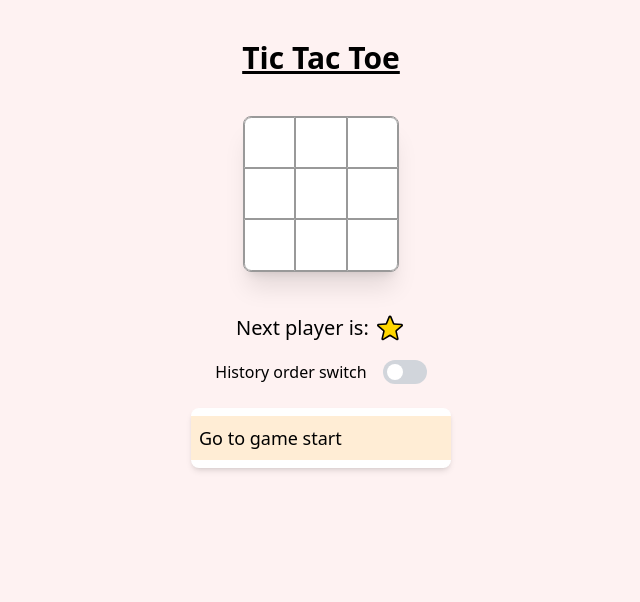
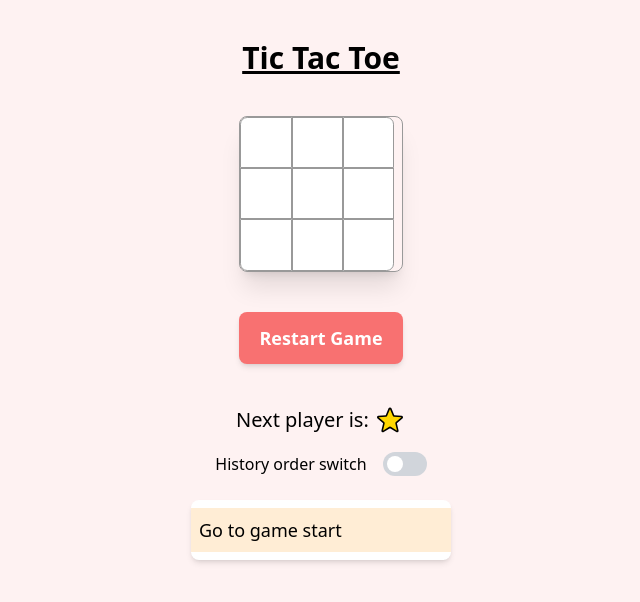
Before and after one commit to pa4080/react-tic-tac-toe, a React (Vite) app: page / in a window 1280 px wide. Shown: the top 602 px of the page, without its empty margins (319-959 px from the left). Built offline with nearby package versions, Linux system fonts and the light colour scheme.

Commit message:
Implement Restart Game Button

```diff
--- a/src/GameTicTacToe.jsx
+++ b/src/GameTicTacToe.jsx
@@ -1,4 +1,3 @@
-import { Switch } from "@headlessui/react";
 import React from "react";
 import Board from "./components/Board";
 import PlayerHeart from "./components/PlayerHeart";
@@ -25,7 +24,8 @@ class GameTicTacToe extends React.Component {
         }
       ],
       stepNumber: 0,
-      reverseHistDisplay: false
+      reverseHistDisplay: false,
+      resetGame: false
     };
   }
 
@@ -70,6 +70,26 @@ class GameTicTacToe extends React.Component {
 
   handleSwitchOrder(order) {
     this.setState({ reverseHistDisplay: order });
+  }
+
+  handleResetGame() {
+    this.setState({
+      history: [
+        {
+          squares: Array(9).fill(null),
+          x: null,
+          y: null,
+          xIsNext: true,
+          number: 0
+        }
+      ],
+      stepNumber: 0,
+      reverseHistDisplay: false,
+      resetGame: true
+    });
+    setTimeout(() => {
+      this.setState({ resetGame: false });
+    }, 100);
   }
 
   render() {
@@ -125,15 +145,23 @@ class GameTicTacToe extends React.Component {
             }}
             lines={lines}
           />
+          <button
+            onClick={() => !this.state.resetGame && this.handleResetGame()}
+            className={`py-3 px-5 text-center w-full mt-10 rounded-lg font-bold text-lg text-white transition duration-100" ${
+              this.state.resetGame
+                ? "bg-red-500 shadow-sm"
+                : "bg-red-400 shadow-md"
+            }`}
+          >
+            Restart Game
+          </button>
         </div>
         <div className="game-info mt-10">
           <div>
             <Status winner={winner} xIsNext={current.xIsNext} />
           </div>
           <div>
-            <SwitchToggle
-              switchOrder={(order) => this.handleSwitchOrder(order)}
-            />
+            <SwitchToggle switch={(order) => this.handleSwitchOrder(order)} />
           </div>
 
           {/* <div>
--- a/src/components/SwitchToggle.jsx
+++ b/src/components/SwitchToggle.jsx
@@ -5,7 +5,7 @@ export default function SwitchToggle(props) {
   const [enabled, setEnabled] = useState(false);
 
   useEffect(() => {
-    props.switchOrder(enabled);
+    props.switch(enabled);
   }, [enabled]);
 
   return (
```
